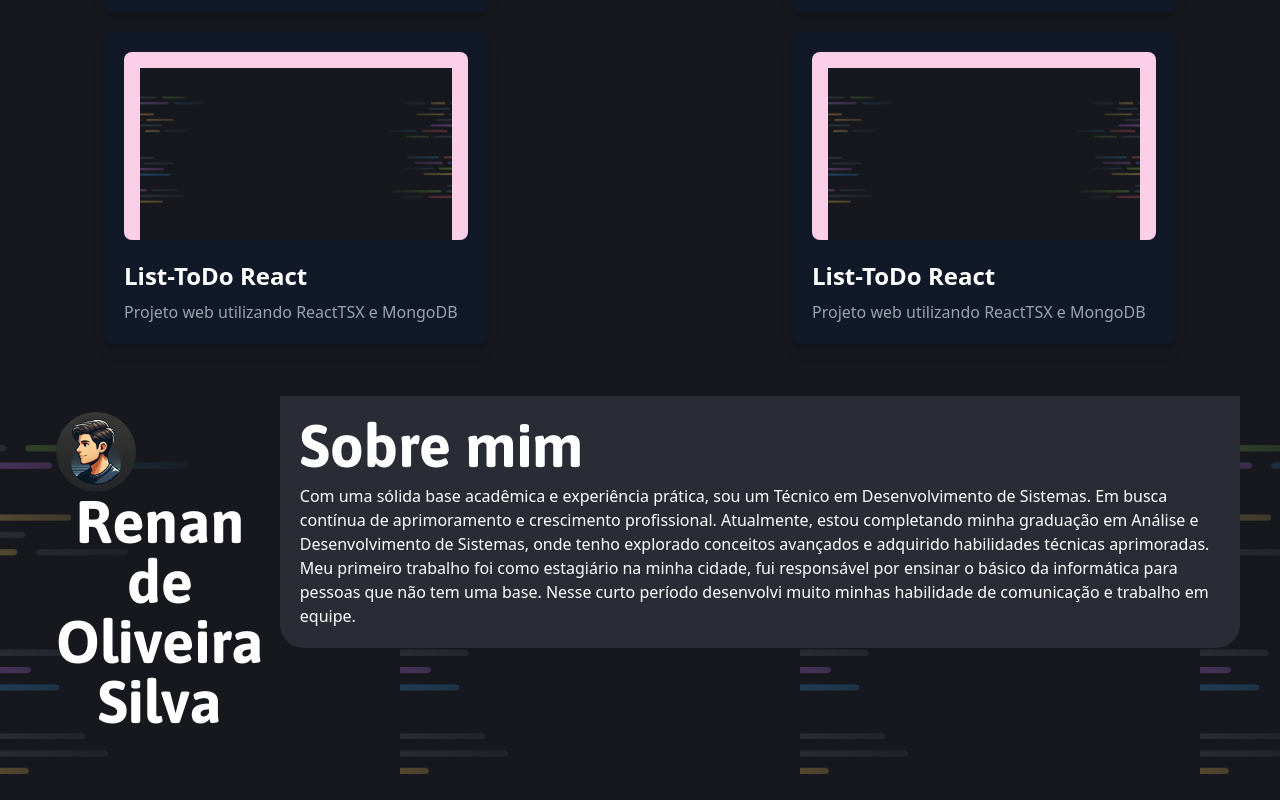
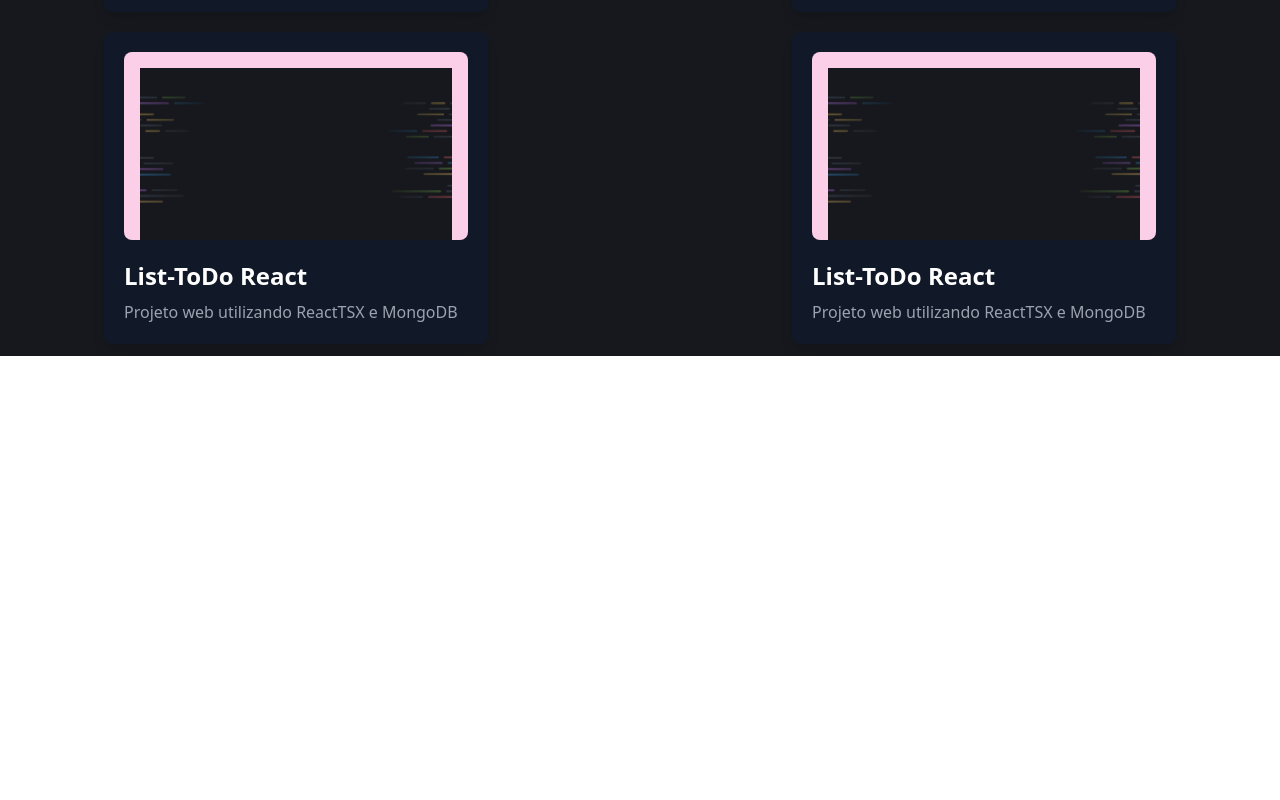
Before and after one commit to RenanOliveiraSilva/portifolio, a React (Vite) app in the folder my-portifolio/: page / in a window 1280 px wide. Shown: the part 1543-2343 px from the top of the page. After the commit the page ends 1899 px from the top, so only its background shows below. Built offline with nearby package versions, Linux system fonts and the light colour scheme.

Commit message:
Removendo about

```diff
--- a/my-portifolio/src/App.tsx
+++ b/my-portifolio/src/App.tsx
@@ -1,6 +1,7 @@
 import Header from './screens/Header.tsx';
 import Works from './screens/Works.tsx';
-import About from './screens/About.tsx';
+
+
 // import Footer from './components/Footer';
 
 // import MeuSvg from '/rocket-animate.svg';
@@ -20,7 +21,7 @@
       </section>
 
       <section id='about'>
-        <About />
+
       </section>
       {/* <Footer /> */}
     </div>
--- a/my-portifolio/src/screens/About.tsx
+++ /dev/null
@@ -1,26 +0,0 @@
-const About = () => {
-  return (
-    <div className='main flex flex-col h-fit w-screen p-4 bg-patternMobile md:flex-row md:p-10'>
-        <div className="aside flexbg-customGray h-fit p-4 rounded-t-3xl justify-around align-middle mb-3">
-            <div className="image h-full justify-center">
-                <img src="/perfil.webp" alt="Profile" className="rounded-full w-20 h-20" />
-            </div>
-            <h2 className="text-2xl md:text-6xl font-bold font-asap text-center flex flex-col items-center justify-center">
-                Renan de Oliveira <span className="block md:inline">Silva</span>
-            </h2>
-
-        </div>
-        <div className="content bg-customGray h-fit p-5 rounded-b-3xl">
-            <h2 className="text-2xl md:text-6xl font-bold font-asap text-center flex flex-col items-start justify-start mb-2">
-                    Sobre mim
-            </h2>
-            <p className='content '>
-                Com uma sólida base acadêmica e experiência prática, sou um Técnico em Desenvolvimento de Sistemas. Em busca contínua de aprimoramento e crescimento profissional. Atualmente, estou completando minha graduação em Análise e Desenvolvimento de Sistemas, onde tenho explorado conceitos avançados e adquirido habilidades técnicas aprimoradas. Meu primeiro trabalho foi como estagiário na minha cidade, fui responsável por ensinar o básico da informática para pessoas que não tem uma base. Nesse curto período desenvolvi muito minhas habilidade de comunicação e trabalho em equipe.
-            </p>
-
-        </div>
-    </div>
-  )
-}
-
-export default About
```
